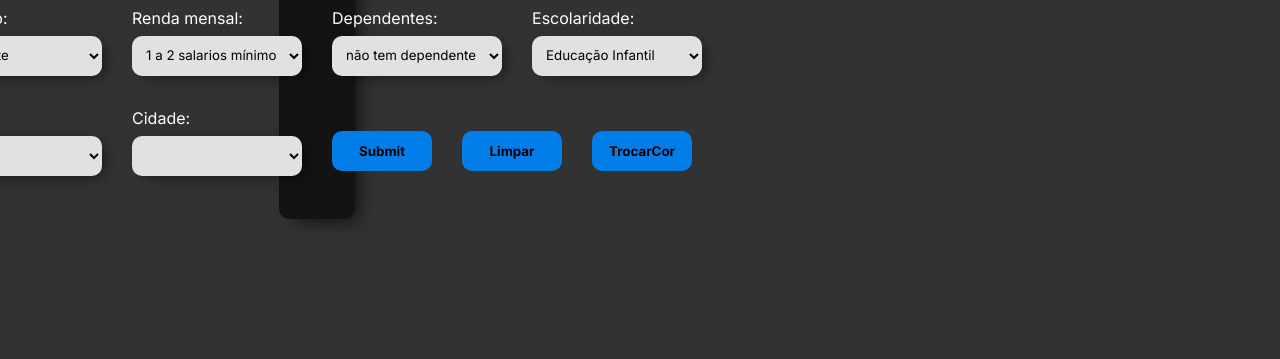
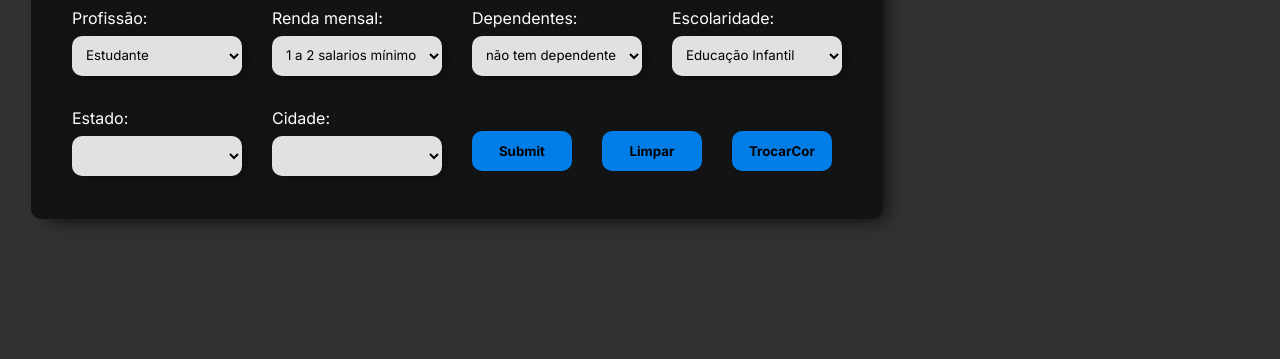
Before and after one commit to VictorManzano/Formulario, a plain HTML site: page index.html in a window 1280 px wide. Shown: the part 441-800 px from the top of the page. Drawn offline with Linux system fonts and the light colour scheme; no server answers.

Commit message:
Update style.css

```diff
--- a/style.css
+++ b/style.css
@@ -41,7 +41,7 @@ main .titulo h1 {
 
 .divForm {
     margin: 50px;
-    width: calc(900px/16);
+    width: 900px;
     height: 500px;
     padding: 10px;
     border-radius: 10px;
```
